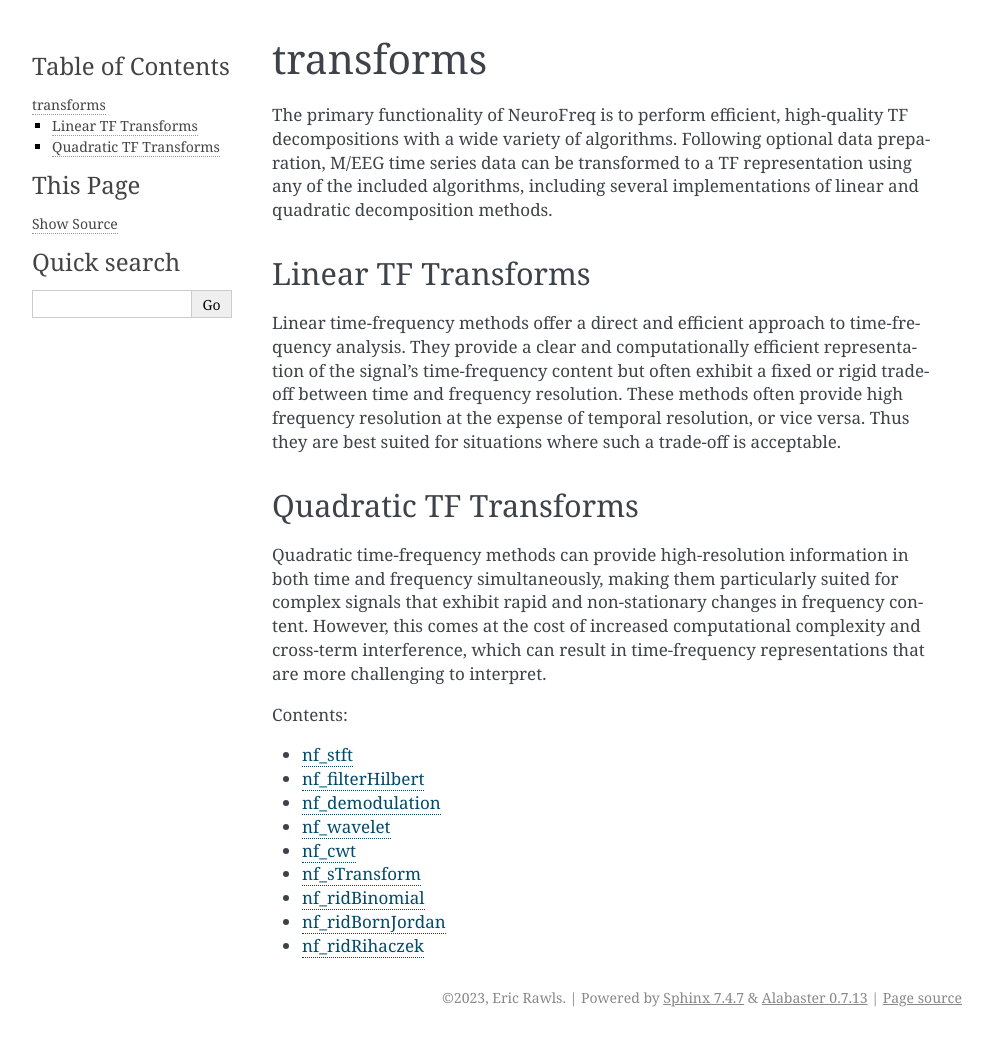
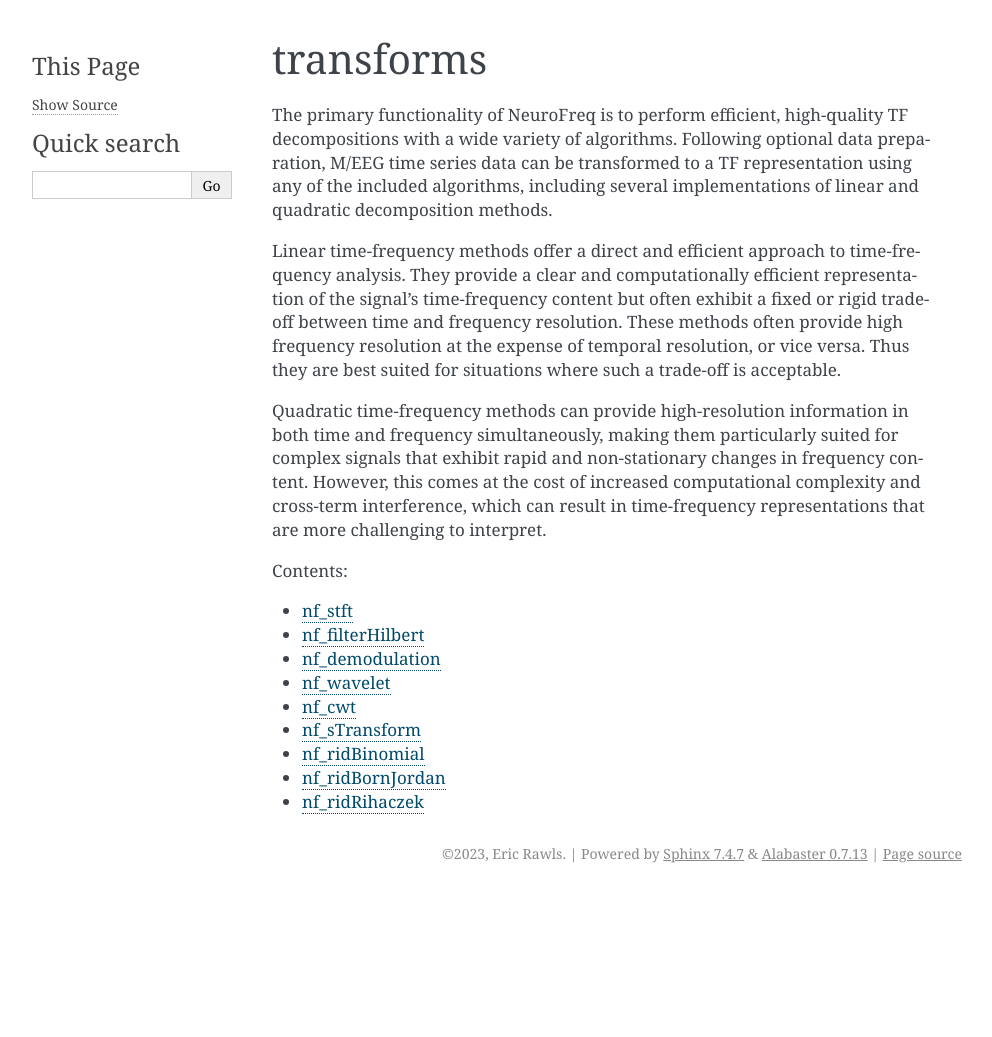
Before and after one commit to erawls-neuro/NeuroFreq_public, a Sphinx documentation site: the page built from docs/transforms/index.rst, in a window 1280 px wide. Shown: the whole page, without its empty margins (148-1140 px from the left). Built offline with Sphinx 7.4.7, drawn with Linux system fonts in a browser that asks for light colours; pages that are not in the unit, such as notebooks, are missing from menus; after the commit the page ends 900 px from its top, so only the background shows below that.

Commit message:
Update index.rst

```diff
--- a/docs/transforms/index.rst
+++ b/docs/transforms/index.rst
@@ -4,14 +4,7 @@ transforms
 
 The primary functionality of NeuroFreq is to perform efficient, high-quality TF decompositions with a wide variety of algorithms. Following optional data preparation, M/EEG time series data can be transformed to a TF representation using any of the included algorithms, including several implementations of linear and quadratic decomposition methods.
 
-Linear TF Transforms
---------------------
-
 Linear time-frequency methods offer a direct and efficient approach to time-frequency analysis. They provide a clear and computationally efficient representation of the signal's time-frequency content but often exhibit a fixed or rigid trade-off between time and frequency resolution. These methods often provide high frequency resolution at the expense of temporal resolution, or vice versa. Thus they are best suited for situations where such a trade-off is acceptable.
-
-
-Quadratic TF Transforms
------------------------
 
 Quadratic time-frequency methods can provide high-resolution information in both time and frequency simultaneously, making them particularly suited for complex signals that exhibit rapid and non-stationary changes in frequency content. However, this comes at the cost of increased computational complexity and cross-term interference, which can result in time-frequency representations that are more challenging to interpret.
 
```
